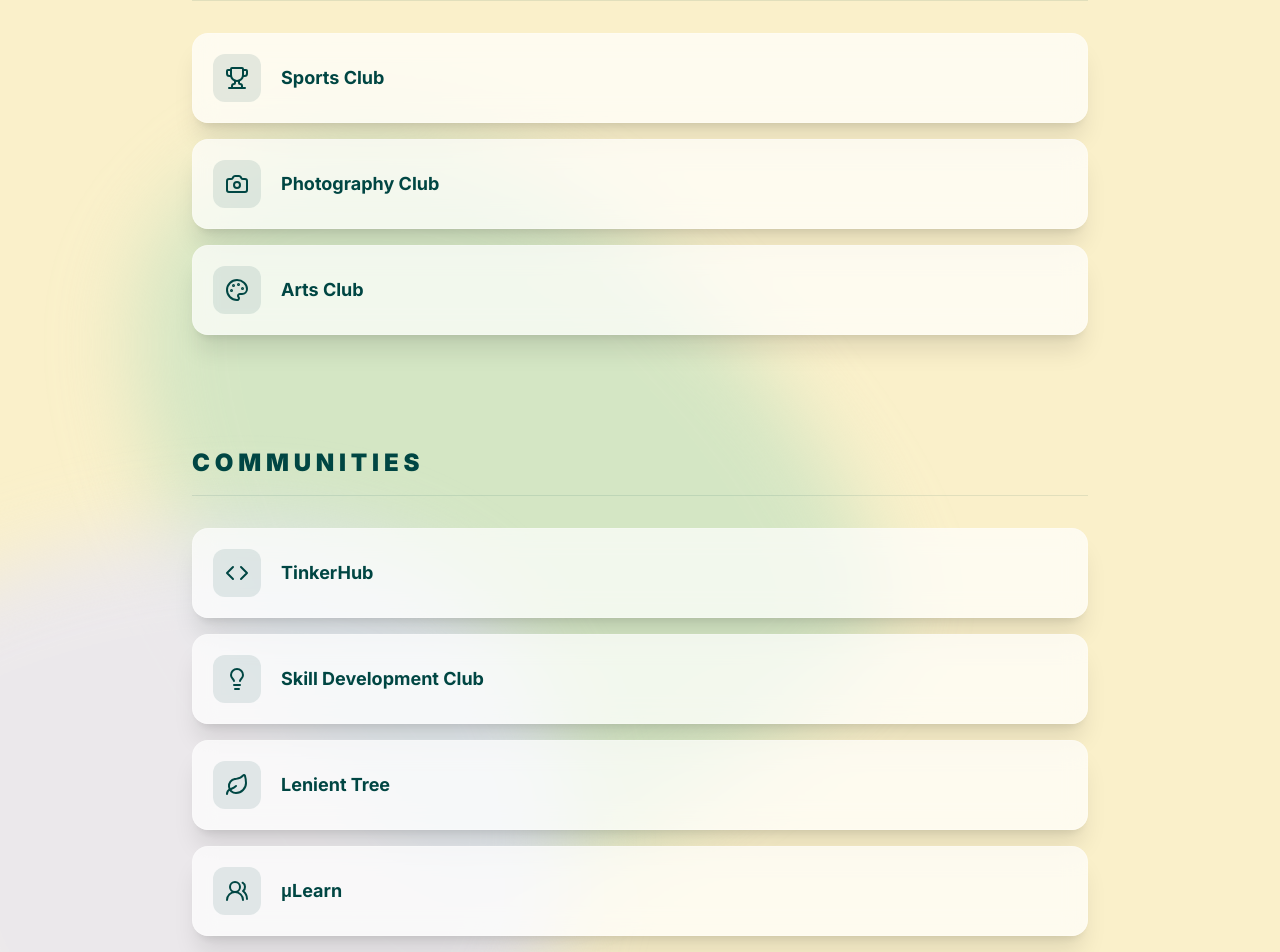
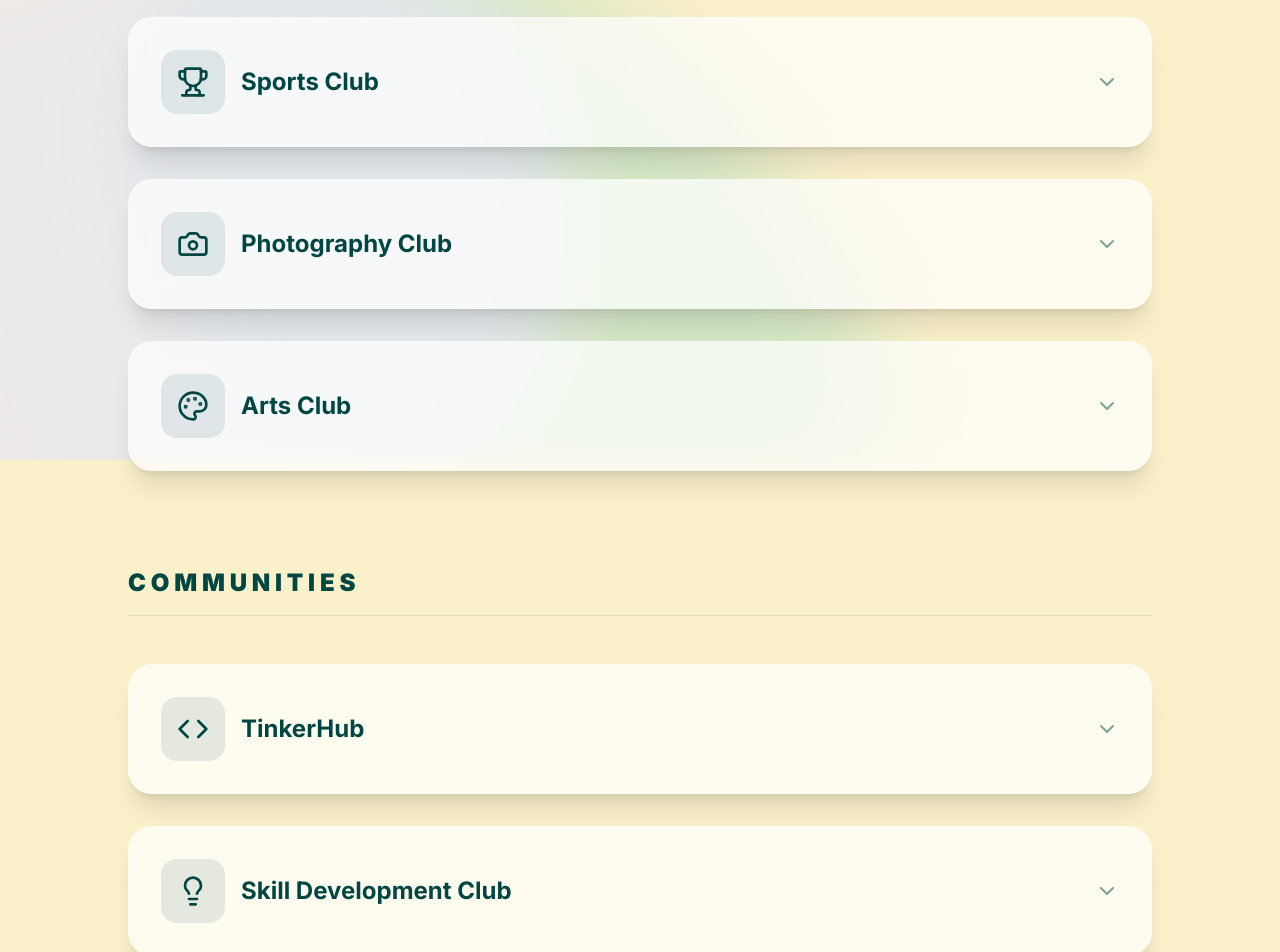
Before and after one commit to vyshnavongit/saathi-app, a Next.js app: page /clubs in a window 1280 px wide. Shown: the part 340-1292 px from the top of the page. Built offline with nearby package versions, Linux system fonts and the light colour scheme.

Commit message:
Added the Clubs & Community tab

```diff
--- a/app/clubs/page.tsx
+++ b/app/clubs/page.tsx
@@ -10,35 +10,163 @@ import {
   Code,
   Users2,
   Leaf,
-  Lightbulb
+  Lightbulb,
+  Image as ImageIcon,
+  ChevronDown
 } from "lucide-react"
 
+// --- ClubCard Component ---
+function ClubCard({ item }: { item: any }) {
+  // We track the positions of the 3 cards.
+  const [positions, setPositions] = useState([
+    "center", // Card 1 starts at center
+    "right",  // Card 2 starts at right
+    "left"    // Card 3 starts at left
+  ]);
+  const [isOpen, setIsOpen] = useState(false);
+
+  useEffect(() => {
+    if (!isOpen) return;
+    const intervalId = setInterval(() => {
+      setPositions((prev) => [prev[2], prev[0], prev[1]]);
+    }, 2000);
+    return () => clearInterval(intervalId);
+  }, [isOpen]);
+
+  const handleShuffle = () => {
+    // Cycle the positions to shuffle the cards
+    setPositions(prev => [prev[2], prev[0], prev[1]]);
+  };
+
+  const colors = ["bg-cyprus/10", "bg-cyprus/20", "bg-cyprus/30"];
+
+  return (
+    <div className={`glass group p-6 md:p-8 rounded-3xl transition-all duration-300 flex flex-col gap-6 border ${isOpen ? "border-cyprus/30 shadow-md" : "border-cyprus/10 shadow-sm hover:shadow-md hover:border-cyprus/20"}`}>
+
+      {/* Header / Option Trigger */}
+      <div
+        className="flex items-center justify-between cursor-pointer w-full"
+        onClick={() => setIsOpen(!isOpen)}
+      >
+        <div className="flex items-center gap-4">
+          <div className="bg-cyprus/10 group-hover:bg-cyprus group-hover:text-sand-dune p-4 rounded-2xl text-cyprus transition-colors duration-300">
+            <item.icon className="w-8 h-8" />
+          </div>
+          <h3 className="font-bold text-2xl text-cyprus">{item.name}</h3>
+        </div>
+        <div className={`transition-transform duration-300 ${isOpen ? "rotate-180" : "rotate-0"}`}>
+          <ChevronDown className="w-6 h-6 text-cyprus/50" />
+        </div>
+      </div>
+
+      {/* Expandable Content (Placeholders inside the option) */}
+      {isOpen && (
+        <div className="flex flex-col md:flex-row items-center gap-12 pt-4 border-t border-cyprus/10 animate-in fade-in slide-in-from-top-4 duration-500">
+
+          {/* Text / Info Side */}
+          <div className="flex-1 w-full">
+            <p className="text-cyprus/70 leading-relaxed text-sm md:text-base">
+              {item.description}
+            </p>
+          </div>
+
+          {/* 3-Card Shuffle Side */}
+          <div
+            className="relative w-full max-w-[260px] h-[160px] shrink-0 cursor-pointer mt-4 md:mt-0"
+            onClick={(e) => {
+              e.stopPropagation(); // prevent accordion toggle
+              handleShuffle();
+            }}
+            title="Click to shuffle photos"
+          >
+            {item.photos.map((photo: any, idx: number) => {
+              const pos = positions[idx];
+
+              let styles = "";
+              if (pos === "center") {
+                styles = "z-20 scale-100 translate-y-0 translate-x-0 opacity-100 shadow-xl";
+              } else if (pos === "right") {
+                styles = "z-10 scale-90 translate-x-8 md:translate-x-12 translate-y-4 md:translate-y-6 opacity-60 shadow-md";
+              } else if (pos === "left") {
+                styles = "z-10 scale-90 -translate-x-8 md:-translate-x-12 translate-y-4 md:translate-y-6 opacity-60 shadow-md";
+              }
+
+              return (
+                <div
+                  key={photo.id}
+                  className={`absolute top-0 left-0 w-full h-full rounded-2xl border border-sand-dune/50 flex flex-col items-center justify-center transition-all duration-500 ease-in-out ${colors[idx]} ${styles}`}
+                >
+                  <ImageIcon className="w-8 h-8 text-cyprus/40 mb-2" />
+                  <span className="text-cyprus/60 font-semibold text-sm px-2 text-center">{photo.label}</span>
+                </div>
+              );
+            })}
+          </div>
+        </div>
+      )}
+    </div>
+  );
+}
+
+// --- Main Page Component ---
 export default function ClubsPage() {
-
   const clubs = [
-    { name: "Sports Club", icon: Trophy },
-    { name: "Photography Club", icon: Camera },
-    { name: "Arts Club", icon: Palette }
+    {
+      name: "Sports Club",
+      icon: Trophy,
+      description: "Join the Sports Club to stay active, participate in inter-college tournaments, and build team spirit. We host events for football, basketball, cricket, and athletics.",
+      photos: [ { id: 1, label: "Football" }, { id: 2, label: "Basketball" }, { id: 3, label: "Athletics" } ]
+    },
+    {
+      name: "Photography Club",
+      icon: Camera,
+      description: "Capture the best moments on campus. From workshops on DSLR basics to photo walks and exhibitions, the Photography Club is for everyone who loves the lens.",
+      photos: [ { id: 1, label: "Portraits" }, { id: 2, label: "Landscapes" }, { id: 3, label: "Events" } ]
+    },
+    {
+      name: "Arts Club",
+      icon: Palette,
+      description: "Unleash your creativity with the Arts Club. Whether you are into painting, sketching, digital art, or crafts, we provide a welcoming space to express yourself.",
+      photos: [ { id: 1, label: "Painting" }, { id: 2, label: "Sketching" }, { id: 3, label: "Exhibition" } ]
+    }
   ]
 
   const communities = [
-    { name: "TinkerHub", icon: Code },
-    { name: "Skill Development Club", icon: Lightbulb },
-    { name: "Lenient Tree", icon: Leaf },
-    { name: "μLearn", icon: Users2 }
+    {
+      name: "TinkerHub",
+      icon: Code,
+      description: "A community of tech enthusiasts and innovators. Build projects, participate in hackathons, and learn the latest technologies together with peers.",
+      photos: [ { id: 1, label: "Hackathon" }, { id: 2, label: "Workshops" }, { id: 3, label: "Projects" } ]
+    },
+    {
+      name: "Skill Development Club",
+      icon: Lightbulb,
+      description: "Focus on enhancing your soft skills, leadership qualities, and professional development to prepare for the career ahead.",
+      photos: [ { id: 1, label: "Seminars" }, { id: 2, label: "Public Speaking" }, { id: 3, label: "Networking" } ]
+    },
+    {
+      name: "Lenient Tree",
+      icon: Leaf,
+      description: "Our environmental and nature club. Participate in tree planting drives, sustainability campaigns, and nature awareness programs.",
+      photos: [ { id: 1, label: "Plantation" }, { id: 2, label: "Cleanup Drives" }, { id: 3, label: "Awareness" } ]
+    },
+    {
+      name: "μLearn",
+      icon: Users2,
+      description: "An industry-academia community helping students learn new skills, network with professionals, and get career-ready through mentorship.",
+      photos: [ { id: 1, label: "Bootcamps" }, { id: 2, label: "Mentorship" }, { id: 3, label: "Meetups" } ]
+    }
   ]
 
   return (
     <div className="relative min-h-screen bg-sand-dune px-6 py-12 overflow-hidden isolate">
-
-      <div className="absolute inset-0 z-0 pointer-events-none overflow-hidden">
+      {/* Background blobs (fixed so they remain during scroll) */}
+      <div className="fixed inset-0 z-0 pointer-events-none overflow-hidden">
         <div className="absolute top-[40%] left-[5%] w-[800px] h-[600px] bg-[#C1E1C1] rounded-[50%_50%_20%_80%/50%_20%_80%_50%] filter blur-[40px] opacity-65 rotate-[45deg]" />
-
         <div className="absolute bottom-[-15%] left-[-10%] w-[700px] h-[700px] bg-[#E6E6FA] rounded-[20%_80%_50%_50%/80%_50%_50%_20%] filter blur-[40px] opacity-70 -rotate-[30deg]" />
       </div>
 
-      <div className="relative z-10 max-w-4xl mx-auto mt-20">
-
+      <div className="relative z-10 max-w-5xl mx-auto mt-4 md:mt-12">
         <Link
           href="/"
           className="inline-flex items-center gap-2 text-cyprus hover:opacity-70 transition-opacity mb-8 group"
@@ -47,7 +175,6 @@ export default function ClubsPage() {
             size={20}
             className="transition-transform group-hover:-translate-x-1"
           />
-
           <span className="font-bold tracking-tight uppercase text-sm">
             Back to Home
           </span>
@@ -57,70 +184,30 @@ export default function ClubsPage() {
           Clubs & Communities
         </h1>
 
-        <div className="flex flex-col gap-20">
-
+        <div className="flex flex-col gap-24">
           <section className="animate-in fade-in slide-in-from-bottom duration-700">
-
-            <h2 className="text-2xl font-black text-cyprus tracking-[0.2em] mb-8 border-b border-cyprus/10 pb-4">
+            <h2 className="text-2xl font-black text-cyprus tracking-[0.2em] mb-12 border-b border-cyprus/10 pb-4">
               CLUBS
             </h2>
-
-            <div className="grid gap-4">
-
+            <div className="flex flex-col gap-8">
               {clubs.map((club) => (
-                <div
-                  key={club.name}
-                  className="glass group hover:bg-cyprus hover:text-sand-dune p-5 rounded-2xl transition-all duration-300 flex items-center gap-5 cursor-pointer border border-cyprus/5 shadow-sm"
-                >
-
-                  <div className="bg-cyprus/10 group-hover:bg-sand-dune/20 p-3 rounded-xl transition-colors text-cyprus group-hover:text-sand-dune">
-                    <club.icon className="w-6 h-6" />
-                  </div>
-
-                  <span className="font-bold text-lg">
-                    {club.name}
-                  </span>
-
-                </div>
-          ))}
-
-        </div>
-
+                <ClubCard key={club.name} item={club} />
+              ))}
+            </div>
           </section>
 
           <section className="animate-in fade-in slide-in-from-bottom duration-700 delay-200">
-
-            <h2 className="text-2xl font-black text-cyprus tracking-[0.2em] mb-8 mt-8 border-b border-cyprus/10 pb-4">
+            <h2 className="text-2xl font-black text-cyprus tracking-[0.2em] mb-12 border-b border-cyprus/10 pb-4">
               COMMUNITIES
             </h2>
-
-            <div className="grid gap-4">
-
+            <div className="flex flex-col gap-8">
               {communities.map((community) => (
-                <div
-                  key={community.name}
-                  className="glass group hover:bg-cyprus hover:text-sand-dune p-5 rounded-2xl transition-all duration-300 flex items-center gap-5 cursor-pointer border border-cyprus/5 shadow-sm"
-                >
-
-                  <div className="bg-cyprus/10 group-hover:bg-sand-dune/20 p-3 rounded-xl transition-colors text-cyprus group-hover:text-sand-dune">
-                    <community.icon className="w-6 h-6" />
-              </div>
-
-                  <span className="font-bold text-lg">
-                    {community.name}
-                  </span>
-
-                </div>
+                <ClubCard key={community.name} item={community} />
               ))}
-
             </div>
-
           </section>
-
         </div>
-
       </div>
-
     </div>
   )
 }
```
